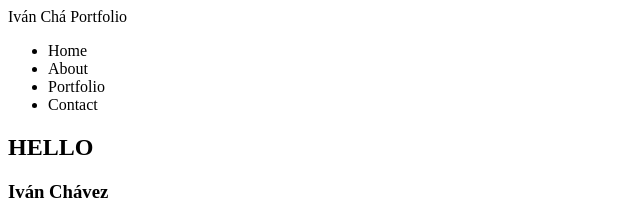
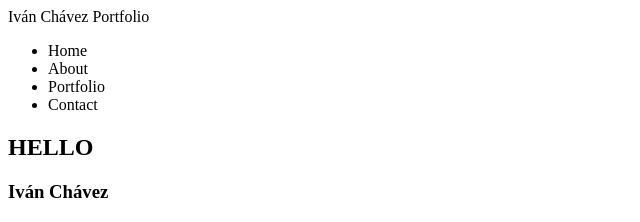
Before and after one commit to IvanChR/Portfolio, a plain HTML site: page index.html in a window 1280 px wide. Shown: the top 222 px of the page, 0-640 px from the left. Drawn offline with Linux system fonts and the light colour scheme.

```diff
--- a/index.html
+++ b/index.html
@@ -10,7 +10,7 @@
 </head>
 
 <body>
-    <header>Iv&aacute;n Ch&aacute; Portfolio</header>
+    <header>Iv&aacute;n Ch&aacute;vez Portfolio</header>
     <nav class="navbar">
         <ul class="nav-pills">
             <li class="nav-item"> Home </li>
```
Also changed, not shown: .github/workflows/push.yml (added).
